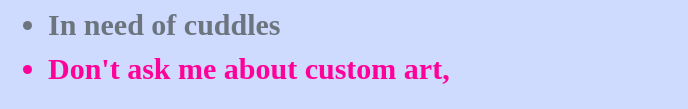
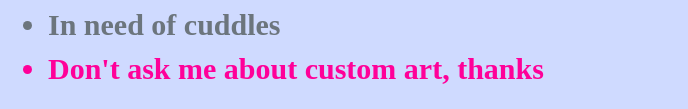
Before and after one commit to RabbitTV22/Website, a website built with webpack: page description.html in a window 1280 px wide. Shown: the part 915-1024 px from the top of the page, without its empty margins (0-688 px from the left). Built offline with nearby package versions, Linux system fonts and the light colour scheme.

Commit message:
Update description.html

```diff
--- a/description.html
+++ b/description.html
@@ -27,4 +27,7 @@
   <li class="list-item">I read every DM and ping</li>
   <li class="list-item"><a href="mailto:support@rabbit-network.net">Email me at support@rabbit-network.net</a></li>
   <li class="list-item cuddles">In need of cuddles</li>
-  <li class="list-item custom-art">Don't ask me about custom art,
+  <li class="list-item custom-art">Don't ask me about custom art, thanks</li>
+  </ul>
+</body>
+</html>
```
